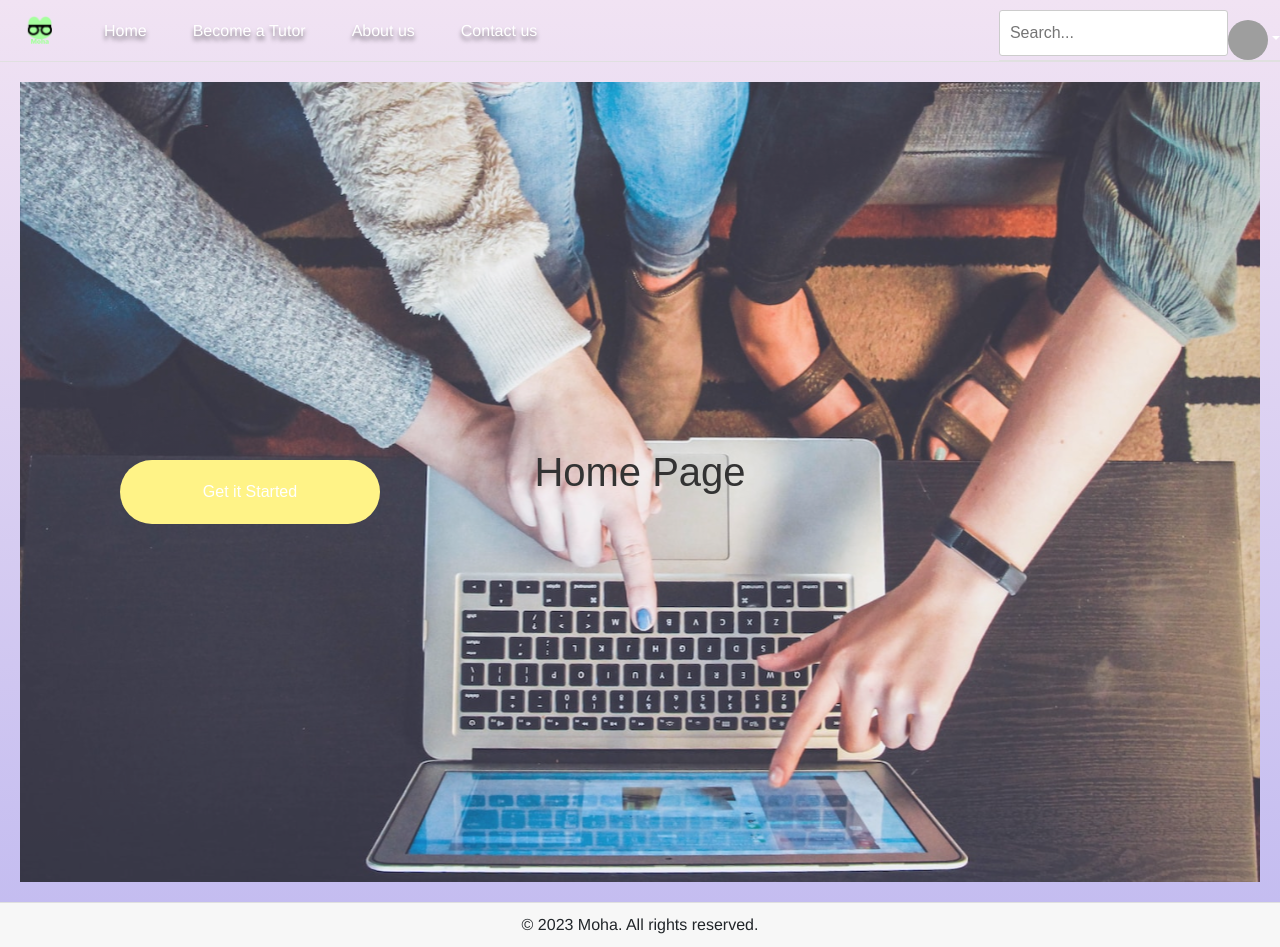
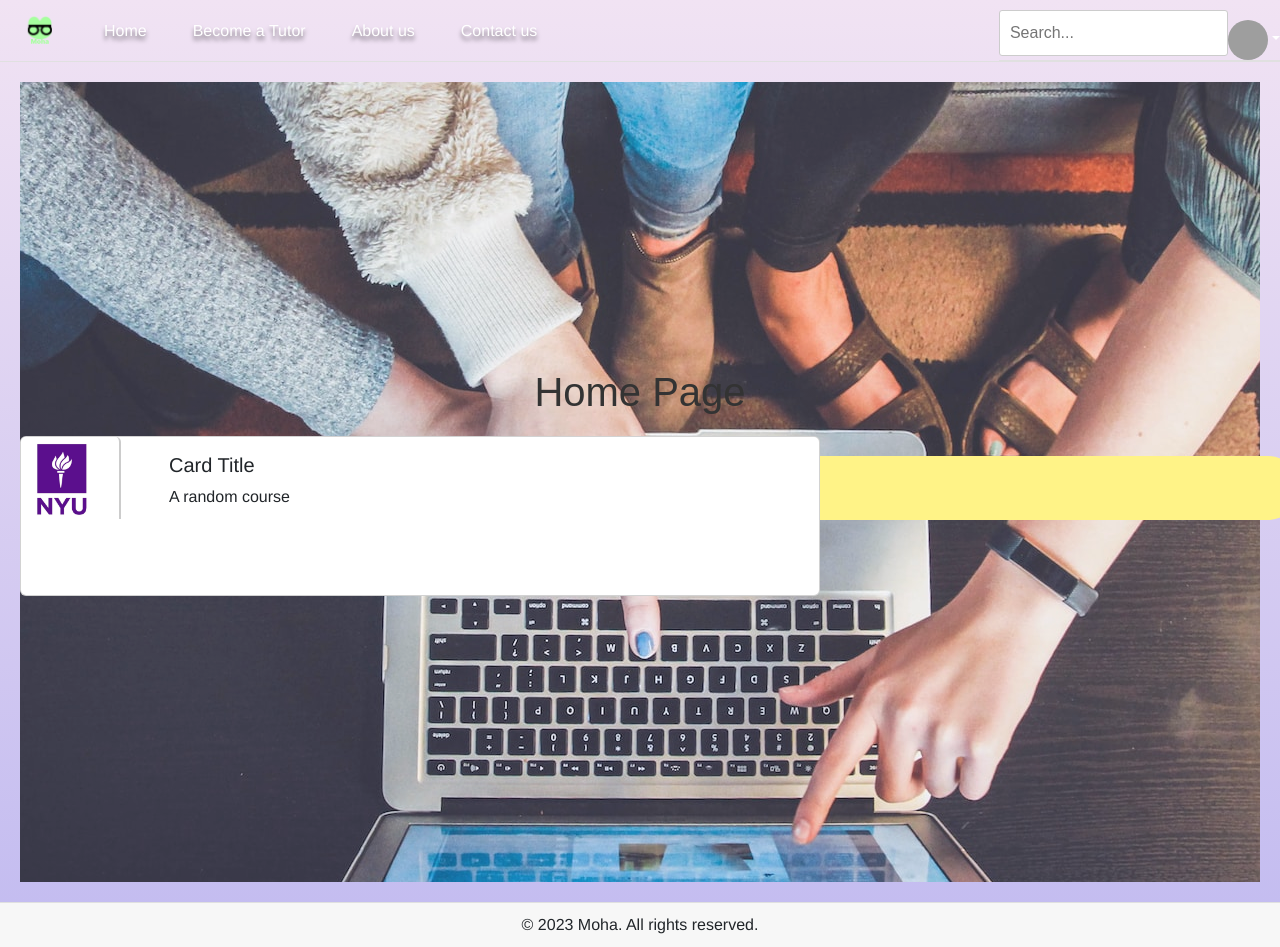
Before and after one commit to metaknightccc/MoHa, a React (Create React App) app in the folder react-app/: page / in a window 1280 px wide. Built offline with nearby package versions, Linux system fonts and the light colour scheme; grey boxes are pictures that could not be loaded.

Commit message:
feat: add classslot  --Yifan

```diff
--- /dev/null
+++ b/react-app/src/ClassSlot.css
@@ -0,0 +1,16 @@
+.cardContent {
+    display: flex;          /* Enable flexbox layout */
+    align-items: start;     /* Align the items to the start (optional) */
+    gap: 1rem;              /* Gap between image and card body (optional) */
+}
+
+.classCard:hover {
+    box-shadow: 0 4px 8px rgba(0, 0, 0, 0.1), 0 6px 20px rgba(0, 0, 0, 0.1);
+    transition: box-shadow 0.3s ease-in-out;
+}
+
+.cardImage {
+    border-right: 2px solid #ccc;  /* Adds a light grey dividing line */
+    padding-right: 16px;           /* Adds some spacing between the image and the border */
+    margin-right: 16px;            /* Adds some spacing between the border and the content */
+}
--- /dev/null
+++ b/react-app/src/ClassSlot.js
@@ -0,0 +1,29 @@
+import React from "react";
+import "./ClassSlot.css";
+import Card from 'react-bootstrap/Card';
+import Button from 'react-bootstrap/Button';
+
+const ClassSlot = ({imgName="nyu.jpg"}) => {
+
+  return (
+    <Card className="classCard" style={{ width: '50rem', height: '10rem' }}>
+      <div className="cardContent">
+        <Card.Img className="cardImage" variant="top" src={require('./assets/'+imgName)} style={{ width: '100px' }} />
+        <Card.Body className="cardBody">
+          <Card.Title>Card Title</Card.Title>
+          <Card.Text>
+            A random course
+          </Card.Text>
+        </Card.Body>
+      </div>
+    </Card>
+  );
+};
+
+export default ClassSlot;
+
+// hover
+// divding line
+// Parameter
+// Jump
+// fixed imgsize
--- a/react-app/src/HomePage.css
+++ b/react-app/src/HomePage.css
@@ -7,7 +7,7 @@ body, h1 {
     width: 100%;
     height: 100vh;
     background-image: url('./background.svg');
-    background-size: cover;       /* Cover the entire viewport */
+    background-size: auto;       /* Cover the entire viewport */
     background-repeat: no-repeat; /* Do not repeat the image */
     background-position: center;  /* Center the image vertically and horizontally */
     display: flex;
@@ -16,19 +16,7 @@ body, h1 {
 }
 
 .rounded-pill {
+    position: absolute;
     padding: 20px;
     background-color: #FFF387;
 }
-
-.item {
-    position: absolute;
-    width: 300px;       /* Set to desired width */
-    height: 150px;      /* Set to desired height */
-    /* background-color: white; */
-    padding: 20px;
-    color: white;
-    display: flex;      /* Used to center the button in the div */
-    justify-content: center; /* Center the button horizontally */
-    align-items: center;     /* Center the button vertically */
-    left: 100px;
-}
--- a/react-app/src/HomePage.js
+++ b/react-app/src/HomePage.js
@@ -1,5 +1,6 @@
 import React from "react";
 import "./HomePage.css";
+import ClassSlot from "./ClassSlot";
 
 const HomePage = () => {
   return (
@@ -8,6 +9,9 @@ const HomePage = () => {
       <div className="item">
         <button className="rounded-pill" type="submit">Get it Started</button>
       </div>
+      <div className="ClassList">
+        <ClassSlot />
+      </div>
     </div>
   );
 };
```
Also changed, not shown: react-app/src/assets/nyu.jpg (added).
